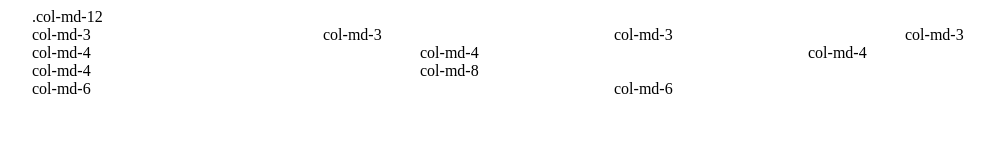
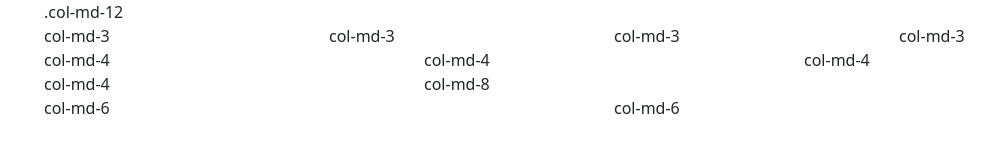
Before and after one commit to asucgia/ungdungweb, a plain HTML site: page css/css10.html in a window 1280 px wide. Shown: the whole page, without its empty margins (38-1033 px from the left). Drawn offline with Linux system fonts and the light colour scheme; files that its build step writes are made by us from their sources.

Commit message:
Update css10.html

```diff
--- a/css/css10.html
+++ b/css/css10.html
@@ -2,8 +2,8 @@
 <html>
 <head>
 <meta charset="utf-8">
-	<link rel="stylesheet" href="bootstrap-5.0.0-beta3-dist/css/bootstrap-grid.min.css">
-	<link rel="stylesheet" href="cssboostrap.css">
+	<link rel="stylesheet" href="bootstrap-grid.min.css">
+	<link rel="stylesheet" href="bootstrap.css">
 <title>Untitled Document</title>
 </head>
 
```
